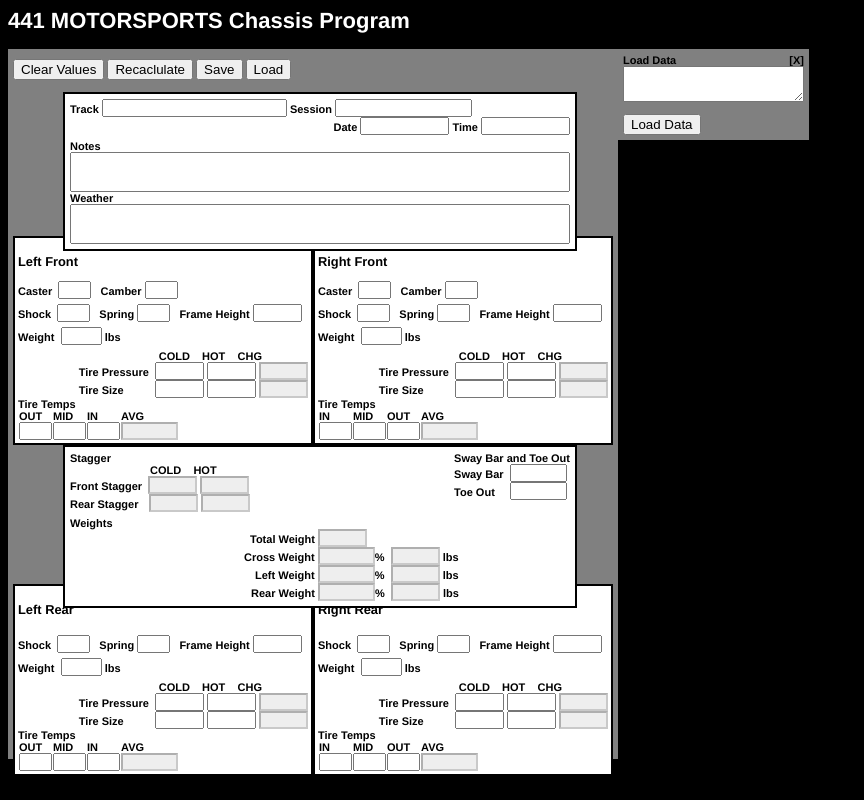
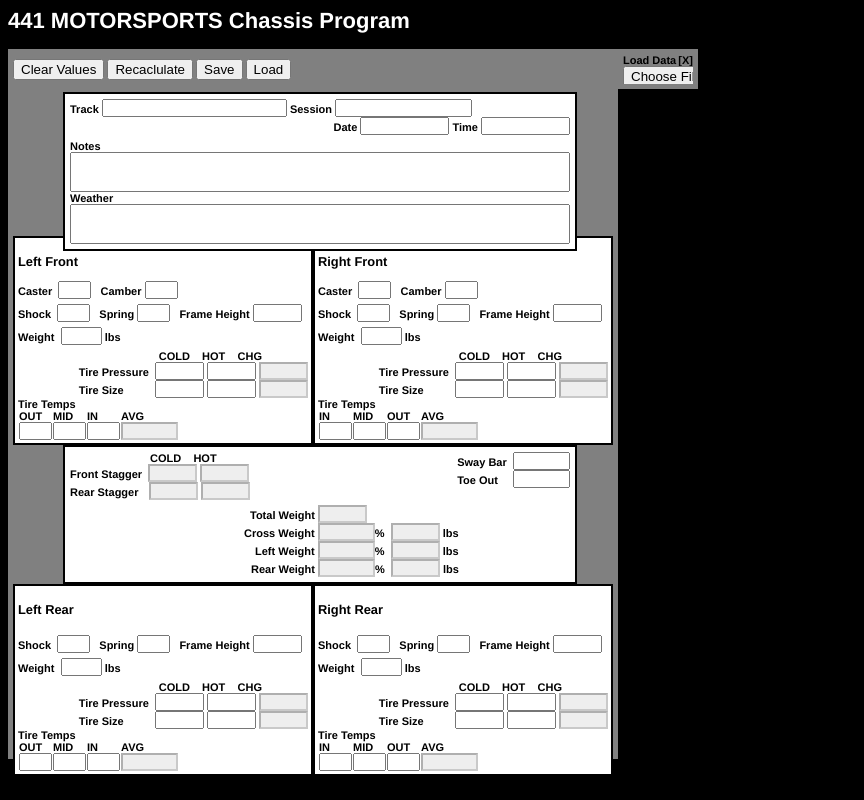
Before and after one commit to matth0128/Race_Car_Chassis_Program, a plain HTML site: page index.html in a window 1280 px wide. Both pictures are taken after a click on the button "Load". Shown: the whole page, without its empty margins (0-864 px from the left). Drawn offline with Linux system fonts and the light colour scheme.

Commit message:
Adjusted layout and removed un-necessary de-bugging elements.

```diff
--- a/index.html
+++ b/index.html
@@ -13,15 +13,13 @@
         <div id="save_div">
             <span id="close_save_button"><b>[X]</span>
             <b>Save Data</b><br>
-            <textarea id="save_data_textarea"></textarea><br><br>
             <div id="download_json_div"></div>
         </div>
         <!-- Load JSON Data DIV -->
         <div id="load_div">
             <span id="close_load_button"><b>[X]</span>
             <b>Load Data</b><br>
-            <textarea id="load_data_textarea"></textarea><br><br>
-            <button id="load_data_button">Load Data</button>
+            <input id="load_data_file" type="file"></button>
         </div>
         <div class="main_div">
             <!-- Top Section DIV -->
@@ -159,14 +157,12 @@
             <div class="center_section_div">
                 <div class="center_section_inner_div">
                     <div id="sway_toe_div">
-                        <b>Sway Bar and Toe Out</b><br>
                         <span id="sway_label"><b>Sway Bar</b></span>
                         <input id="sway_bar" type="text" size="4"><br>
                         <span id="toe_label"><b>Toe Out</b></span>
                         <input id="tow_out" type="text" size="4">
                     </div>
                     <div id="stagger_div">
-                        <b>Stagger</b><br>
                         <span id="stagger_temps_label">COLD&nbsp;&nbsp;&nbsp;&nbsp;HOT</span><br>
                         <span id="stagger_front_label"><b>Front Stagger</b></span>
                         <input id="front_stagger_cold" class="stagger_front_value" type="text" size="3" disabled>&nbsp;<input id="front_stagger_hot" class="stagger_front_value" type="text" size="3" disabled><br>
@@ -174,7 +170,6 @@
                         <input id="rear_stagger_cold" class="stagger_rear_value" type="text" size="3" disabled>&nbsp;<input id="rear_stagger_hot" class="stagger_rear_value" type="text" size="3" disabled>
                     </div>
                     <div id="weights_div">
-                        <span id="weights_label"><b>Weights</b></span><br>
                         <span id="total_weight_label"><b>Total Weight</b></span>
                         <input id="total_weight" class="weight_value" type="text" size="3" disabled><br>
                         <span id="cross_weight_label"><b>Cross Weight</b></span>
```
